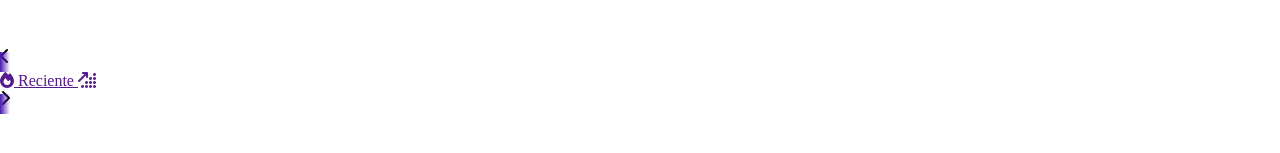
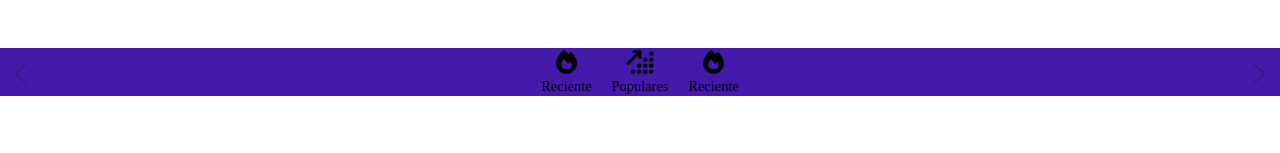
Before and after one commit to kmx98/Cart-Marius, an Angular app: page / in a window 1280 px wide. Shown: the part 453-606 px from the top of the page. Built offline with nearby package versions, Linux system fonts and the light colour scheme.

Commit message:
update barra de generos

```diff
--- a/src/app/components/options-bar/options-bar.component.css
+++ b/src/app/components/options-bar/options-bar.component.css
@@ -1,3 +1,29 @@
+
+
+.y_KhwT {
+    display: flex
+;
+    align-items: center;
+    margin: 20px 0;
+    position: relative;
+    width: 100%;
+    max-width: 100vw;
+    z-index: 0;
+} /*Este seria el div de Eneva basicamente esto tendria que ir en .barra-principal pero se me acomoda mal*/
+
+.zyqj8m {
+    display: flex;
+    align-items: flex-start;
+    justify-content: space-between;
+    flex: 1;
+    position: relative;
+    gap: 5px;
+    overflow: auto;
+    scrollbar-width: none;
+    margin: 0 -20px;
+    padding: 0 20px;
+} /*Este style va en el nav de Eneva, basicamente esto tendria que ir en .iconos-centrales pero se me acomoda mal*/
+
 .xoKC1D {
     z-index: 1;
     position: relative;
@@ -8,13 +34,58 @@
     transition-property: color, opacity, background;
     align-self: stretch;
     background: rgba(0, 0, 0, 0);
+} /*Este style va en los button de Eneva, basicamente esto tendria que ir en .boton-lateral pero se me acomoda mal*/
+
+.barra-principal {
+    display: flex;
+    align-items: center;
+    background-color: #4618ac;
+    margin: 20px 0;
+    position: relative;
+    width: 100%;
+    max-width: 100vw;
+    z-index: 0;
 }
 
-.xoKC1D:first-child {
-    margin-left: -20px;
-    background-image: linear-gradient(90deg, #4618AC 50%, transparent);
+.boton-lateral {
+    z-index: 1;
+    position: relative;
+    background: none;
+    border: 0;
+    padding: 10px;
+    font-size: 1.5rem;
+    cursor: pointer;
 }
 
-.xoKC1D[disabled] {
-    color: #9385b2;
+.boton-lateral svg {
+    width: 1.3rem;
+    height: 1.3rem;
+    fill: white;
+    vertical-align: middle;
+    transition-duration: 250ms;
+    transition-property: color, opacity, background;
+    align-self: stretch;
+    background: rgba(0, 0, 0, 0);
 }
+
+
+.iconos-centrales {
+    display: flex;
+    gap: 20px;
+    justify-content: center;
+    flex: 1;
+}
+
+.iconos-centrales a {
+    text-decoration: none;
+    color: inherit;
+    display: flex;
+    flex-direction: column;
+    align-items: center;
+    font-size: 0.9rem;
+}
+
+.iconos-centrales i {
+    font-size: 1.5rem;
+    margin-bottom: 4px;
+}
--- a/src/app/components/options-bar/options-bar.component.html
+++ b/src/app/components/options-bar/options-bar.component.html
@@ -1,12 +1,9 @@
-<div>
+<!-- <div>
 
     <i class="fa-solid fa-chevron-left">
             <button type="button" class="xoKC1D" aria-label="Mostrar categorías anteriores" disabled=""></button>
     </i>
 
-    <!-- Como solo sera un carro de compras sencillo, es mejor no meter consolas porque tu Base de datos no cuenta con
-     informacion de las consolas de los juegos porque son de steam en su mayoria, entonces en las opciones coloca cosas como
-     los generos, accion, disparos, etc. -->
     <nav>
         <a href="">
             <i class="fa-solid fa-fire"></i>
@@ -21,4 +18,44 @@
     <i class="fa-solid fa-chevron-right">
         <button type="button" class="xoKC1D" aria-label="Mostrar categorías anteriores" disabled=""></button>
     </i>
+</div> -->
+
+<div class="barra-principal">
+    <button type="button" class="boton-lateral" aria-label="Mostrar categorías anteriores" disabled>
+        <!-- <i class="fa-solid fa-chevron-left" style="color: #ffffff;"></i> -->
+        <svg width="9" height="15" viewBox="0 0 9 15">
+            <path fill="currentColor" fill-rule="nonzero" d="M8.35 14.36c.2-.2.2-.51 0-.7L1.76 7.5l6.59-6.17c.2-.19.2-.5 0-.7a.55.55 0 0 0-.75 0L.65 7.14c-.1.1-.15.22-.15.35 0 .13.05.26.15.35l6.95 6.5c.2.21.54.21.75.02z" />
+         </svg>
+    </button>
+
+
+
+        <!-- Como solo sera un carro de compras sencillo, es mejor no meter consolas porque tu Base de datos no cuenta con
+     informacion de las consolas de los juegos porque son de steam en su mayoria, entonces en las opciones coloca cosas como
+     los generos, accion, disparos, etc. -->
+
+     <!-- Se desborda hacia la derecha cuando hay muchos iconos a la derecha, recuerda resolver esto ya que para algo tienes los botones -->
+    <nav class="iconos-centrales">
+        <a href="#">
+            <i class="fa-solid fa-fire"></i>
+            <span>Reciente</span>
+        </a>
+        <a href="#">
+            <i class="fa-solid fa-arrow-up-right-dots"></i>
+            <span>Populares</span>
+        </a>
+                <a href="#">
+            <i class="fa-solid fa-fire"></i>
+            <span>Reciente</span>
+        </a>
+    </nav>
+
+
+
+    <button type="button" class="boton-lateral" aria-label="Mostrar categorías siguientes" disabled>
+        <!-- <i class="fa-solid fa-chevron-right" style="color: #ffffff;"></i> -->
+        <svg width="9" height="15" viewBox="0 0 9 15">
+            <path fill="currentColor" fill-rule="nonzero" d="M.65.64c-.2.2-.2.51 0 .7L7.24 7.5.65 13.66c-.2.19-.2.5 0 .7.21.19.55.19.75 0l6.95-6.5c.1-.1.15-.22.15-.35a.49.49 0 0 0-.15-.35L1.4.66A.54.54 0 0 0 .65.64z"></path>
+        </svg>
+    </button>
 </div>
--- a/src/styles.css
+++ b/src/styles.css
@@ -1,4 +1,7 @@
 /* You can add global styles to this file, and also import other style files */
 
 /*Esto era el margen que te jodia pero con esto de abajo se arregla*/
-body { margin: 0; }
+body {
+    margin: 0;
+    /* background: #4618ac; */
+}
```
